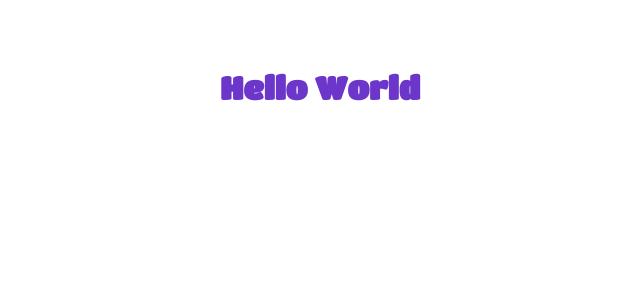
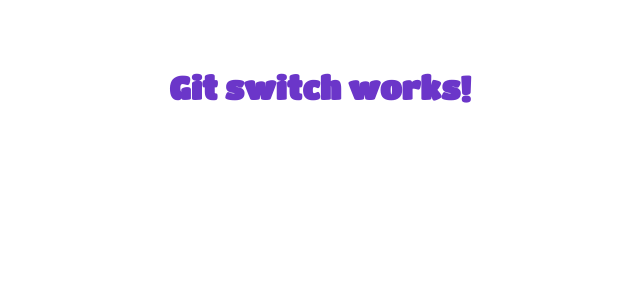
Before and after one commit to fbolcic/character-creator, a React (Create React App) app: page / in a window 1280 px wide. Shown: the top 300 px of the page, without its empty margins (320-960 px from the left). Built offline with nearby package versions, Linux system fonts and the light colour scheme.

Commit message:
feat: add git switch demo content

```diff
--- a/src/App.js
+++ b/src/App.js
@@ -4,7 +4,7 @@ function App() {
   return (
     <div className={styles.wrapper}>
       <div className={styles.main}>
-        <h1 className={styles.heading}>Hello World</h1>
+        <h1 className={styles.heading}>Git switch works!</h1>
         <div className={styles.creatorWrapper}>
           <div className={styles.creatorInputs}></div>
         </div>
```
